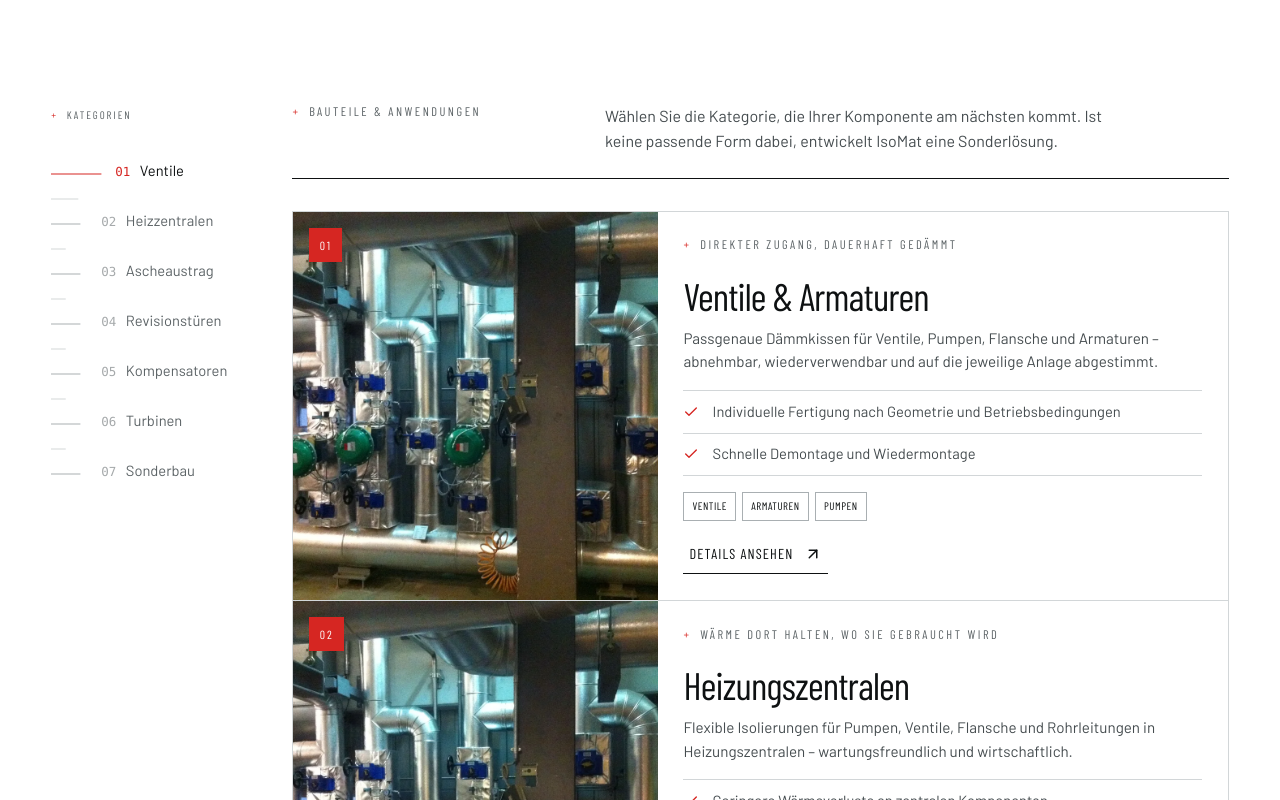
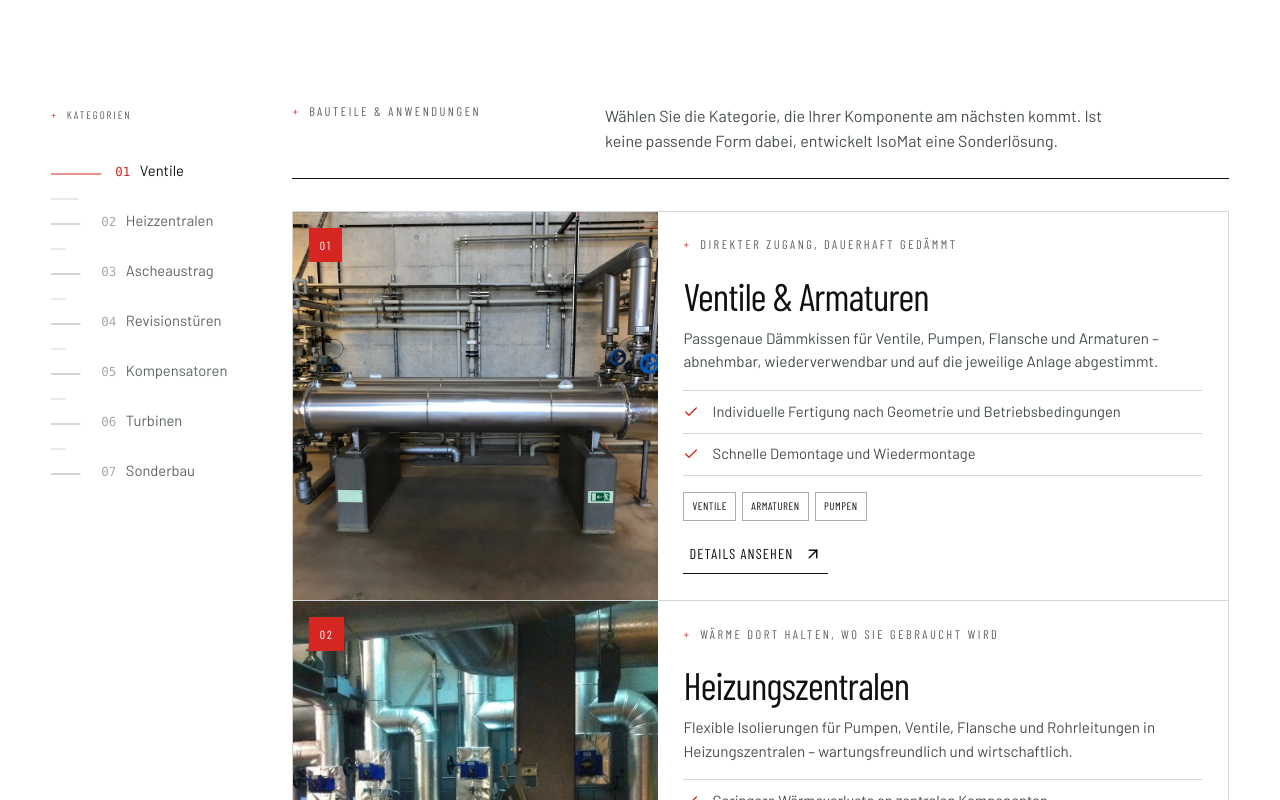
Before and after one commit to bg20033/iso3, a React (Vite) app: page /loesungen in a window 1280 px wide. Shown: the part 679-1479 px from the top of the page. Built offline with nearby package versions, Linux system fonts and the light colour scheme.

Commit message:
fix(gallery): use unique category photos

```diff
--- a/src/data/site.ts
+++ b/src/data/site.ts
@@ -238,6 +238,8 @@ const makeSolution = (
 ): Solution => {
   const images = gallery(value.slug)
   const meta = solutionMeta[value.slug]
+  const featuredImageIndex =
+    value.slug === 'turbinen' || value.slug === 'ventile-armaturen' ? 1 : 0
   return {
     ...value,
     ...meta,
@@ -261,7 +263,7 @@ const makeSolution = (
       },
     ],
     gallery: images,
-    featuredImage: value.slug === 'turbinen' ? images[1] : images[0],
+    featuredImage: images[featuredImageIndex],
   }
 }
 
--- a/src/i18n.tsx
+++ b/src/i18n.tsx
@@ -187,6 +187,9 @@ export function useLocalizedSite() {
     }
     const localizedSolutions = solutions.map((solution) => {
       const copy = englishSolutions[solution.slug]
+      const featuredImageIndex = solution.gallery.findIndex(
+        (image) => image.src === solution.featuredImage.src,
+      )
       const localizedGallery = solution.gallery.map((image, index) => ({
         ...image,
         alt: `${copy.title} – IsoMat reference ${String(index + 1).padStart(2, '0')}`,
@@ -195,7 +198,7 @@ export function useLocalizedSite() {
         ...solution,
         ...copy,
         gallery: localizedGallery,
-        featuredImage: solution.slug === 'turbinen' ? localizedGallery[1] : localizedGallery[0],
+        featuredImage: localizedGallery[Math.max(0, featuredImageIndex)],
         problem: copy.paragraphs[0],
         approach: copy.paragraphs[1],
         faqs: englishFaqs(copy.shortTitle),
```
Also changed, not shown: 1 other file (tests, documents, lock files or other folders).
